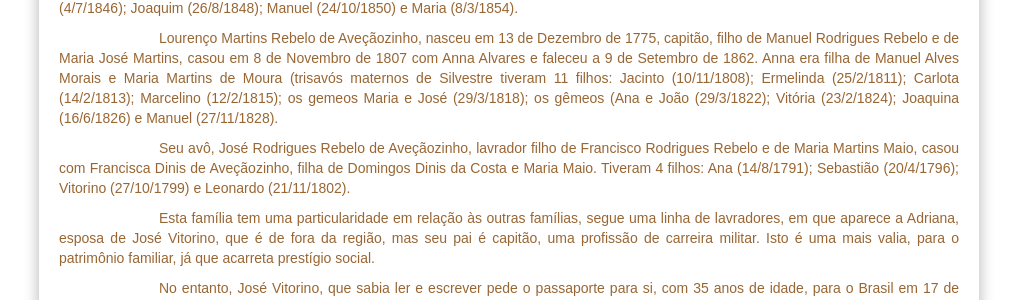
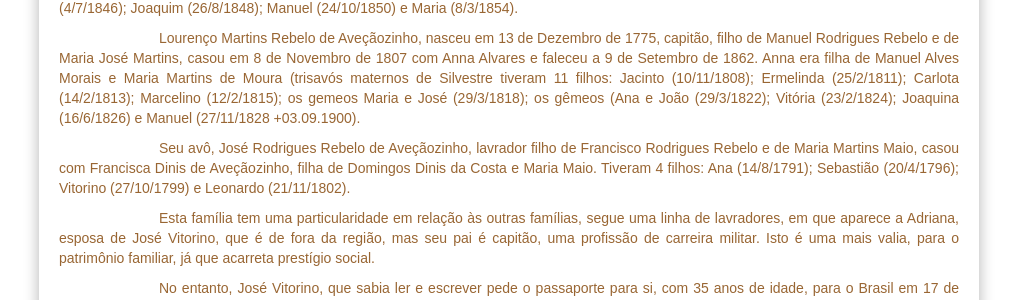
Before and after one commit to claudiovargas1955/claudiovargas1955.github.io, a Jekyll site: the page built from _pages/historia-de-silvestre.html, in a window 1280 px wide and 900 px high, scrolled down 6276 px. Shown: the part 230-530 px from the top of the window, without its empty margins (131-1148 px from the left). Built offline with Jekyll 4.4.1, drawn with Linux system fonts in a browser that asks for light colours; some web fonts are replaced.

Commit message:
Update historia-de-silvestre.html

```diff
--- a/_pages/historia-de-silvestre.html
+++ b/_pages/historia-de-silvestre.html
@@ -362,7 +362,7 @@ Lourenço Martins e de Ana Alves Morais. Nasceu em 25 de Fevereiro de 1811 e fal
 Rodrigues Rebelo e de Maria José Martins, casou em 8 de Novembro de 1807 com Anna Alvares e faleceu a 9 de Setembro de 1862. Anna era
 filha de Manuel Alves Morais e Maria Martins de Moura (trisavós maternos de Silvestre tiveram 11 filhos: Jacinto (10/11/1808);
 Ermelinda (25/2/1811); Carlota (14/2/1813); Marcelino (12/2/1815); os gemeos Maria e José (29/3/1818); os gêmeos (Ana e João (29/3/1822);
-Vitória (23/2/1824); Joaquina (16/6/1826) e Manuel    (27/11/1828).
+Vitória (23/2/1824); Joaquina (16/6/1826) e Manuel (27/11/1828 +03.09.1900).
 
 <p style="text-indent:100px";/>Seu avô, José Rodrigues Rebelo de Aveçãozinho, lavrador filho de Francisco Rodrigues Rebelo e de Maria
 Martins Maio, casou com Francisca Dinis de Aveçãozinho, filha de Domingos Dinis da Costa e Maria Maio. Tiveram 4 filhos: Ana
```
